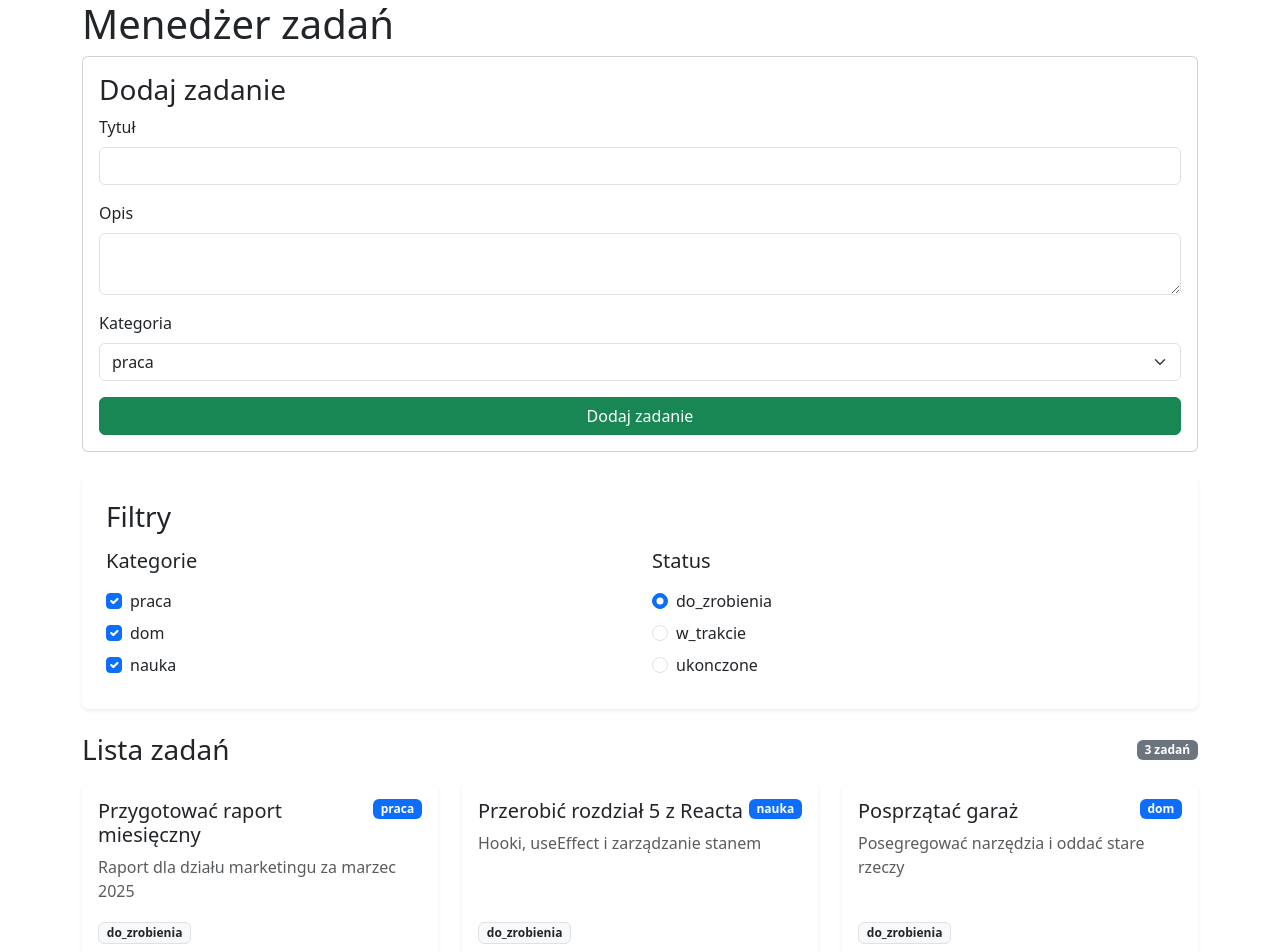
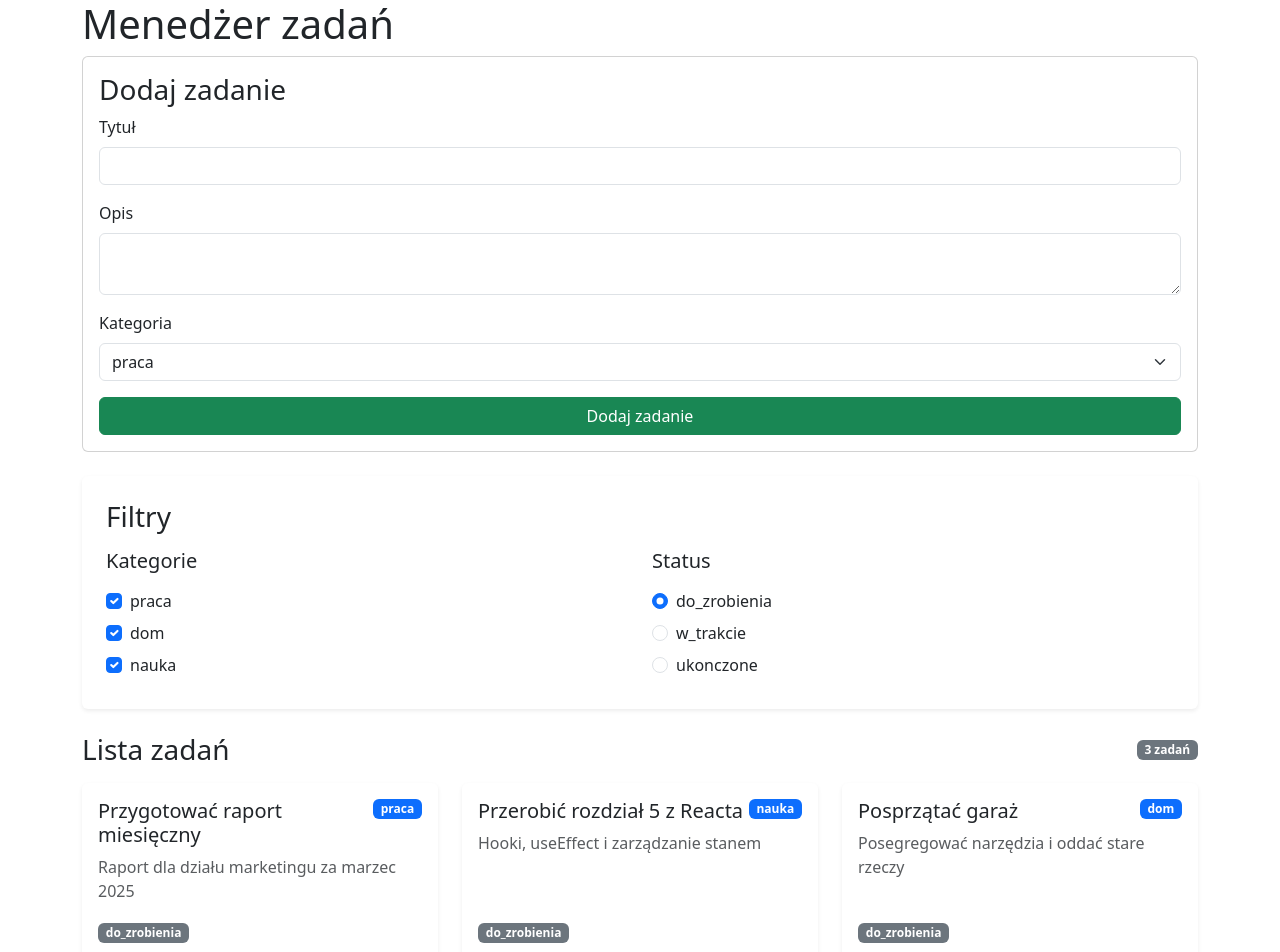
Before and after one commit to antodereq/react-zadanie-egzaminacyjne, a React (Vite) app: page / in a window 1280 px wide. Shown: the top 952 px of the page. Built offline with nearby package versions, Linux system fonts and the light colour scheme; the HTML template or start-up script is replaced by a standard one.

Commit message:
Kolory statusów

```diff
--- a/src/components/TaskList.jsx
+++ b/src/components/TaskList.jsx
@@ -40,6 +40,19 @@ export default function TaskList({
         setTaskToDelete(null);
     }
 
+    function getStatusBadgeClass(status) {
+        switch (status) {
+            case "do_zrobienia":
+                return "bg-secondary";
+            case "w_trakcie":
+                return "bg-warning text-dark";
+            case "ukonczone":
+                return "bg-success";
+            default:
+                return "bg-light text-dark border";
+        }
+    }
+
     return (
         <div>
             <div className="d-flex justify-content-between align-items-center mb-3">
@@ -75,7 +88,7 @@ export default function TaskList({
                                     </p>
 
                                     <div className="mb-3">
-                                        <span className="badge bg-light text-dark border">
+                                        <span className={`badge ${getStatusBadgeClass(task.status)}`}>
                                             {task.status}
                                         </span>
                                     </div>
```
